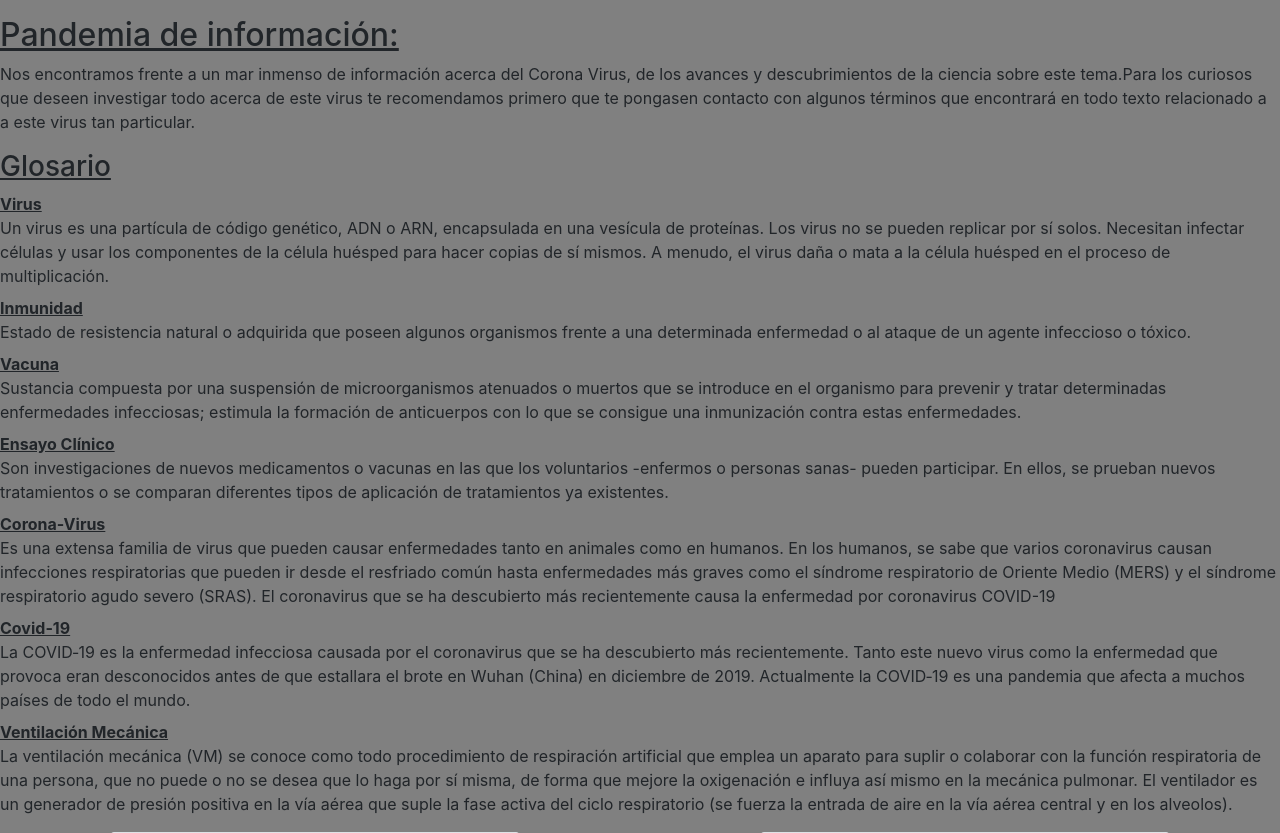
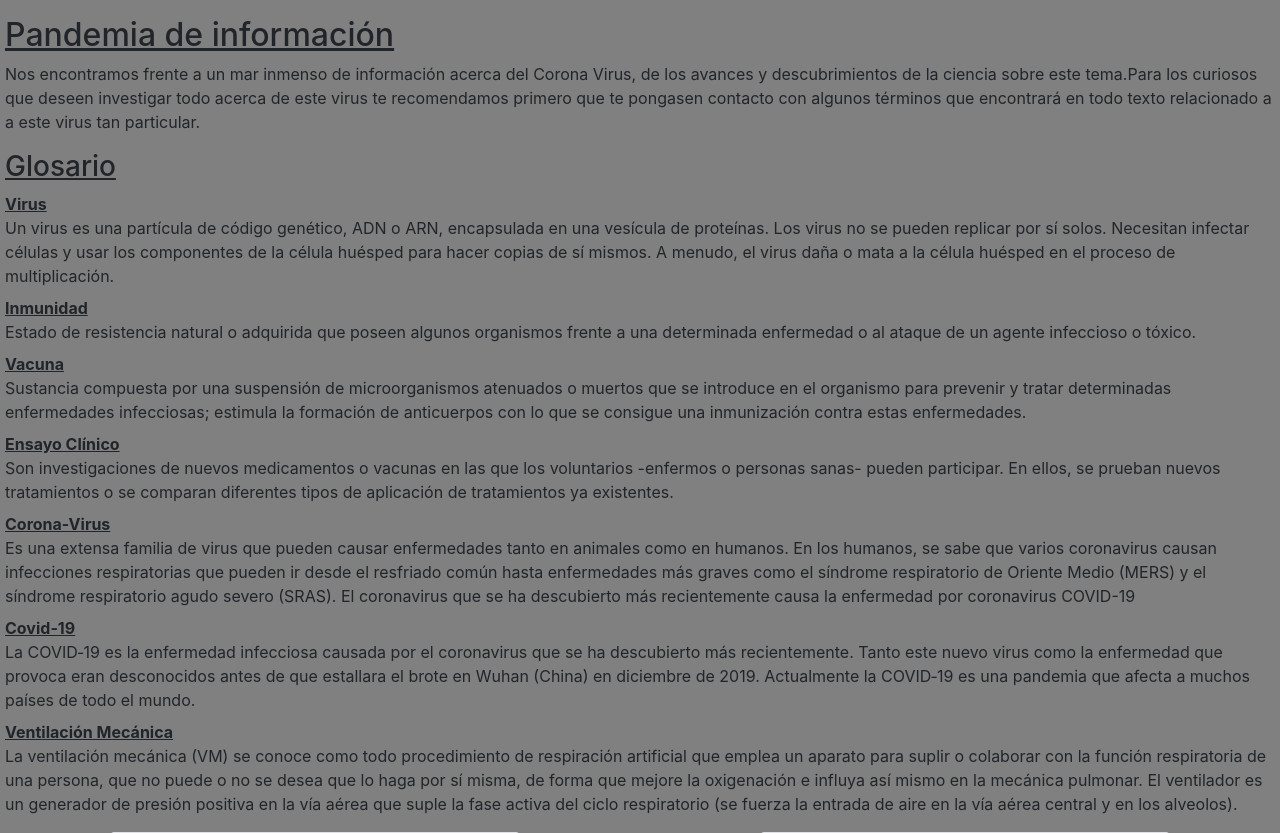
Before and after one commit to trini-gonzalezpadin/proyecto-final, a Flask app: page /ciencia/ in a window 1280 px wide. Shown: the part 516-1349 px from the top of the page. Run offline with Flask 2, Linux system fonts and the light colour scheme; some libraries are stand-ins or nearby versions; grey boxes are pictures that could not be loaded.

Commit message:
miercoles

```diff
--- a/static/css/style.css
+++ b/static/css/style.css
@@ -7,7 +7,7 @@ margin: 0em;
 }
 .indexcards{
   background-color: gray;
-  margin-left: 0px;
+  margin-left: 5px;
   margin-top: 5px;
   margin-bottom: 2px;
 }
@@ -77,10 +77,6 @@ margin: 0em;
    margin-right: 10px;
   float: left
  }
- img.traino{
-   margin-top: initial;
-
- }
 
 /*pie de página */
  .textoconta{
--- a/templates/aprendizaje.html
+++ b/templates/aprendizaje.html
@@ -62,7 +62,7 @@
         />
         Sin importar el nivel educativo estés transitando es importante que
         fomentemos el aparendizaje en todo momento en nuestras casas.La
-        educación a distancia es todo un desafío para una persona en cualquier
+        educación a distancia es todo un desafío para una persona de cualquier
         edad.Aqui te brindamos algunos consejos para que la tarea de educarse en
         casa sea mas fácil.
       </p>
--- a/templates/informacionc.html
+++ b/templates/informacionc.html
@@ -55,7 +55,7 @@
       <!-- cuerpo de la seccion-->
       <div class="indexcards">
         <p class="introsalud">
-          <h2><u> Pandemia de información:</u></h2>
+          <h2><u> Pandemia de información</u></h2>
           Nos encontramos frente a un mar inmenso de información acerca del Corona Virus, de los avances y descubrimientos de la ciencia sobre este tema.Para los curiosos que deseen investigar todo acerca de este virus te recomendamos primero que te pongasen contacto con algunos términos que encontrará en todo texto relacionado a a este virus tan particular.
         </p>
       </div>
@@ -107,7 +107,7 @@
     <div style="padding-left:10px;">
 
       <div class="text-center">
-        <img src="https://cdn.glitch.com/94b1782f-485d-4be9-be6b-b48fefbcb22b%2Frsz_fusion-medical-animation-rnr8d3fnuny-unsplash.jpg?v=1589478967364" class="traino img-thumbnail rounded">
+        <img src="https://cdn.glitch.com/94b1782f-485d-4be9-be6b-b48fefbcb22b%2Frsz_fusion-medical-animation-rnr8d3fnuny-unsplash.jpg?v=1589478967364" class="img-thumbnail rounded">
       </div>
     </div></div>
 
```
